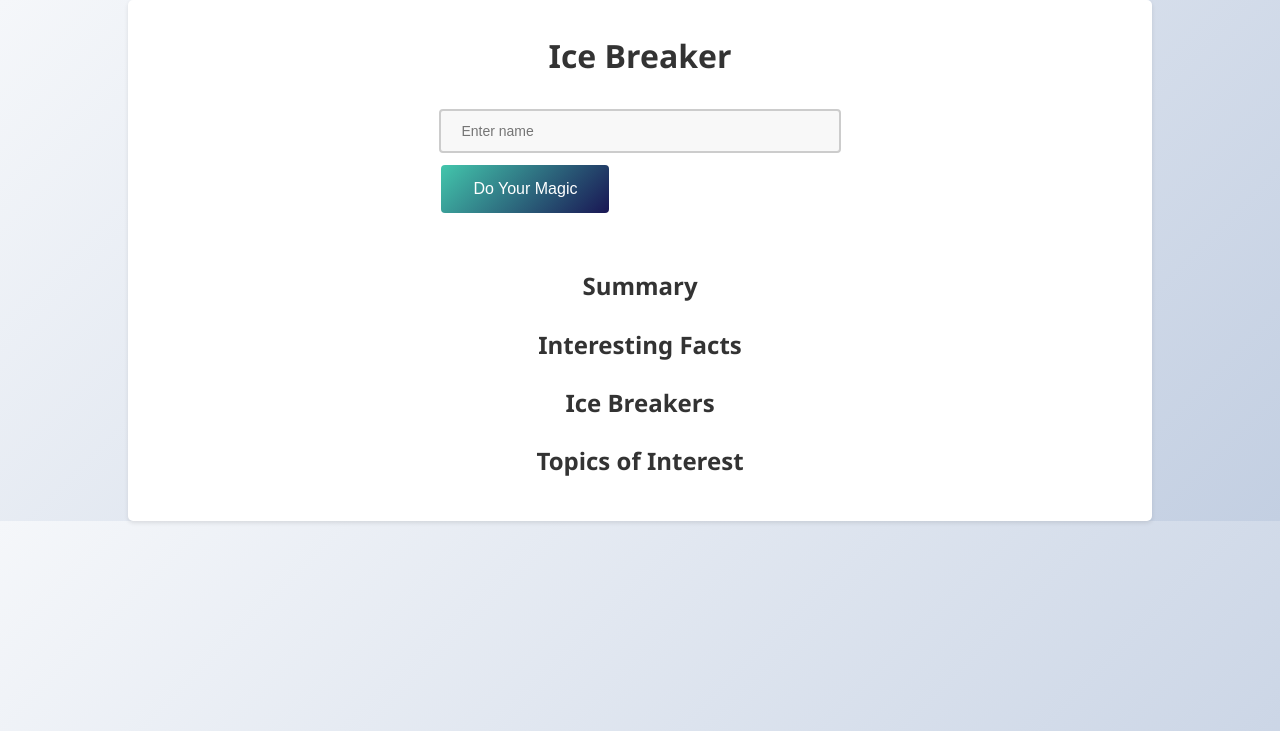
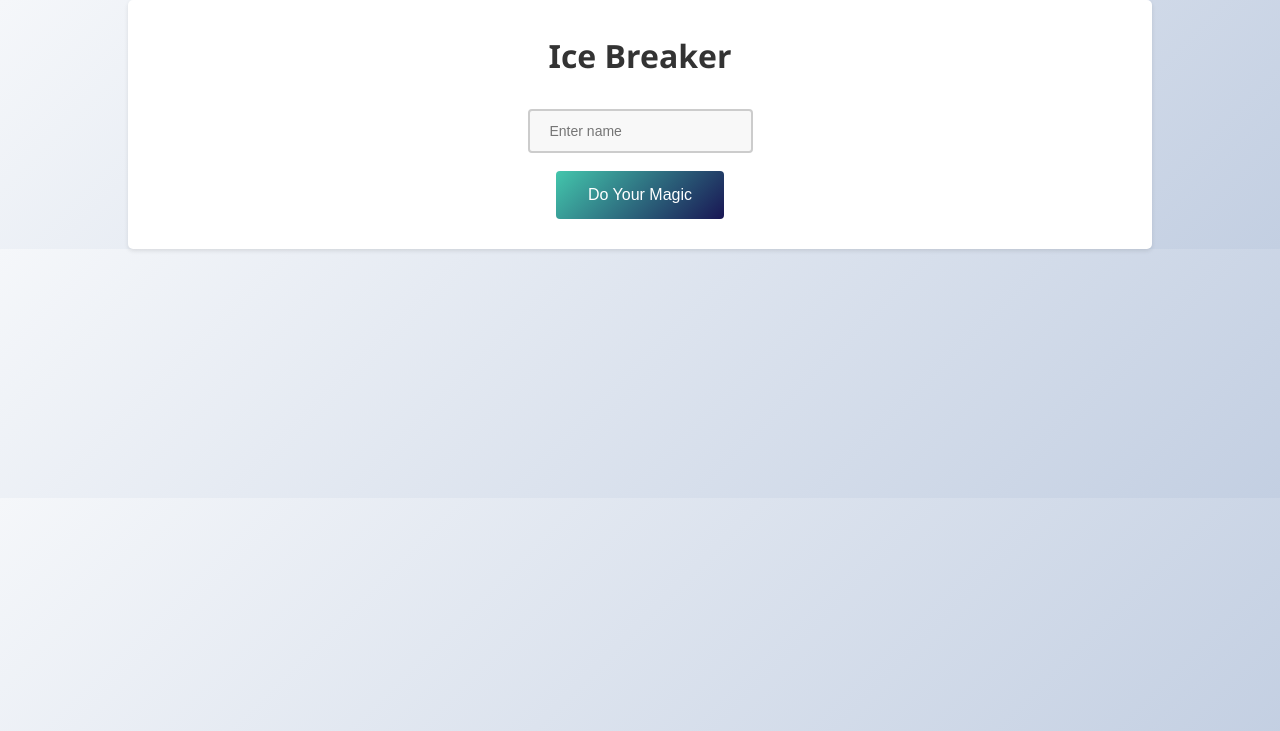
Before and after one commit to Mico52000/Conversation_Starter, a Flask app: page / in a window 1280 px wide. Shown: the top 731 px of the page. Run offline with Flask 3, Linux system fonts and the light colour scheme; some libraries are stand-ins or nearby versions.

Commit message:
added UX and UI improvements and quality of life improvements

```diff
--- a/static/css/style.css
+++ b/static/css/style.css
@@ -139,9 +139,9 @@ button {
     padding: 15px 32px;
     text-align: center;
     text-decoration: none;
-    display: inline-block;
+    display: block;
     font-size: 16px;
-    margin: 4px 2px;
+    margin: 10px auto 0;
     cursor: pointer;
     border-radius: 4px;
     transition: 0.3s;
--- a/templates/index.html
+++ b/templates/index.html
@@ -20,15 +20,15 @@
             <input type="text" id="name" name="name" placeholder="Enter name">
             <button id="magic-button" type="submit">Do Your Magic</button>
         </form>
-        <div id="result">
+        <div id="result" style="display:none;">
     <img id="profile-pic" src="" alt="Profile Picture" style="display: none; max-width: 100%; height: auto; border-radius: 50%; margin-bottom: 20px;">
-            <h2>Summary</h2>
+    <h2 style="display: none;">Summary</h2>
     <p id="summary-and-facts"></p>
-            <h2>Interesting Facts</h2>
+    <h2 style="display: none;">Interesting Facts</h2>
     <div id="interests"></div>
-            <h2>Ice Breakers</h2>
+    <h2 style="display: none;">Conversation Starters</h2>
     <div id="ice-breakers"></div>
-            <h2>Topics of Interest</h2>
+    <h2 style="display: none;">Topics of Interest</h2>
     <div id="topics-of-interest"></div>
 </div>
     </div>
@@ -42,12 +42,46 @@
                 data: $('#name-form').serialize(),
                 type: 'POST',
                 success: function (response) {
-                        $('#profile-pic').attr('src', response.picture_url); // Update the profile picture src attribute
-                        $('#profile-pic').show(); // Show the profile picture
+                    // Update the profile picture src attribute and show the picture
+                    $('#profile-pic').attr('src', response.picture_url).show();
+
+                    // Check if summary exists before updating
+                    if (response.hasOwnProperty('summary') && response.summary !== null) {
+                        // Update the summary text
+                        $('#result h2:contains("Summary")').show();
                         $('#summary-and-facts').text(response.summary);
+                    } else {
+                        $('#result h2:contains("Summary")').hide();
+                        $('#summary-and-facts').empty();
+                    }
+
+                    // Display or hide headers and data based on presence
+                    if (response.facts.length > 0) {
+                        $('#result h2:contains("Interesting Facts")').show();
                         $('#interests').html('<ul>' + response.facts.map(fact => '<li>' + fact + '</li>').join('') + '</ul>');
+                    } else {
+                        $('#result h2:contains("Interesting Facts")').hide();
+                        $('#interests').empty();
+                    }
+
+                    if (response.conversation_starters.length > 0) {
+                        $('#result h2:contains("Conversation Starters")').show();
                         $('#ice-breakers').html('<ul>' + response.conversation_starters.map(ice_breaker => '<li>' + ice_breaker + '</li>').join('') + '</ul>');
+                    } else {
+                        $('#result h2:contains("Conversation Starters")').hide();
+                        $('#ice-breakers').empty();
+                    }
+
+                    if (response.topics_of_interest.length > 0) {
+                        $('#result h2:contains("Topics of Interest")').show();
                         $('#topics-of-interest').html('<ul>' + response.topics_of_interest.map(topic => '<li>' + topic + '</li>').join('') + '</ul>');
+                    } else {
+                        $('#result h2:contains("Topics of Interest")').hide();
+                        $('#topics-of-interest').empty();
+                    }
+
+                    // Show the result section after receiving data
+                    $('#result').show();
                 },
                 error: function (error) {
                     console.log(error);
@@ -59,5 +93,7 @@
         });
     });
 </script>
+
+
 </body>
 </html>
```
Lines whose indentation alone changed are shown as unchanged.
